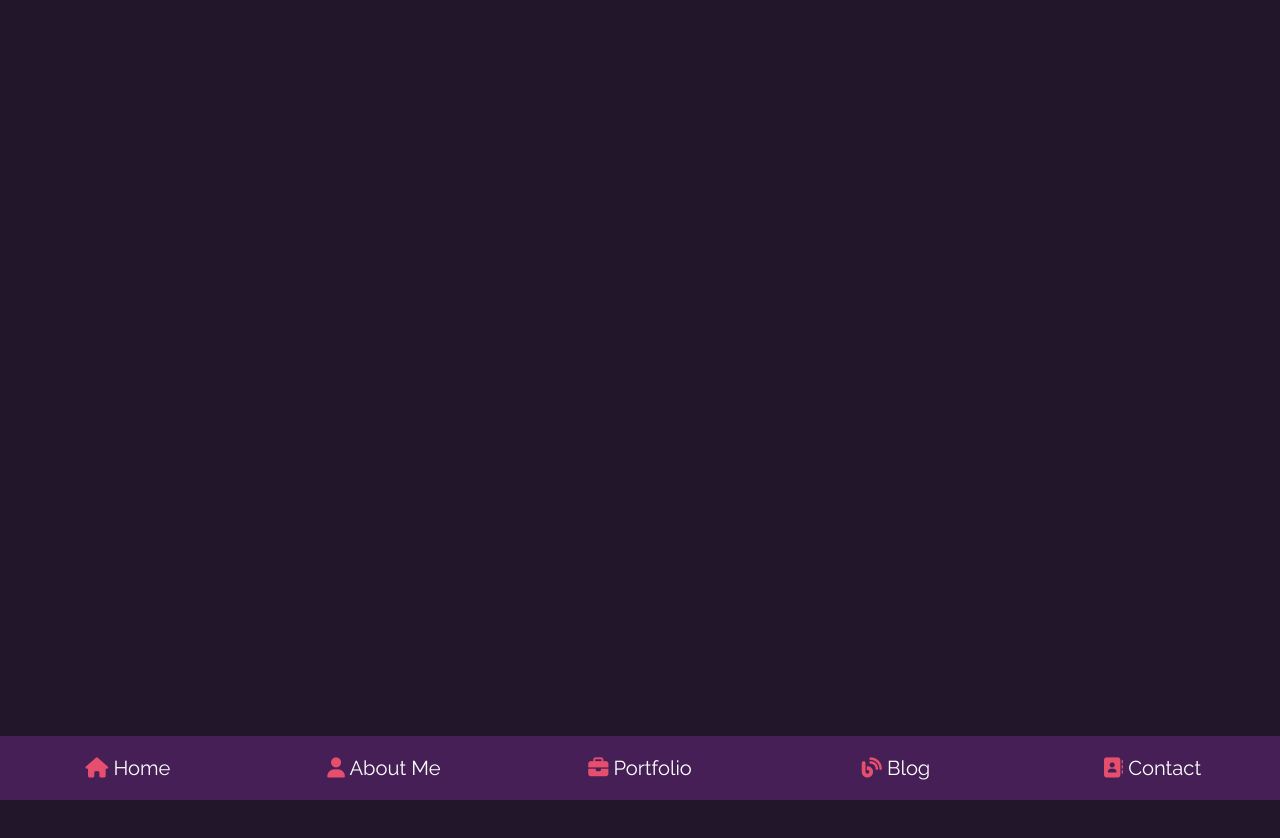
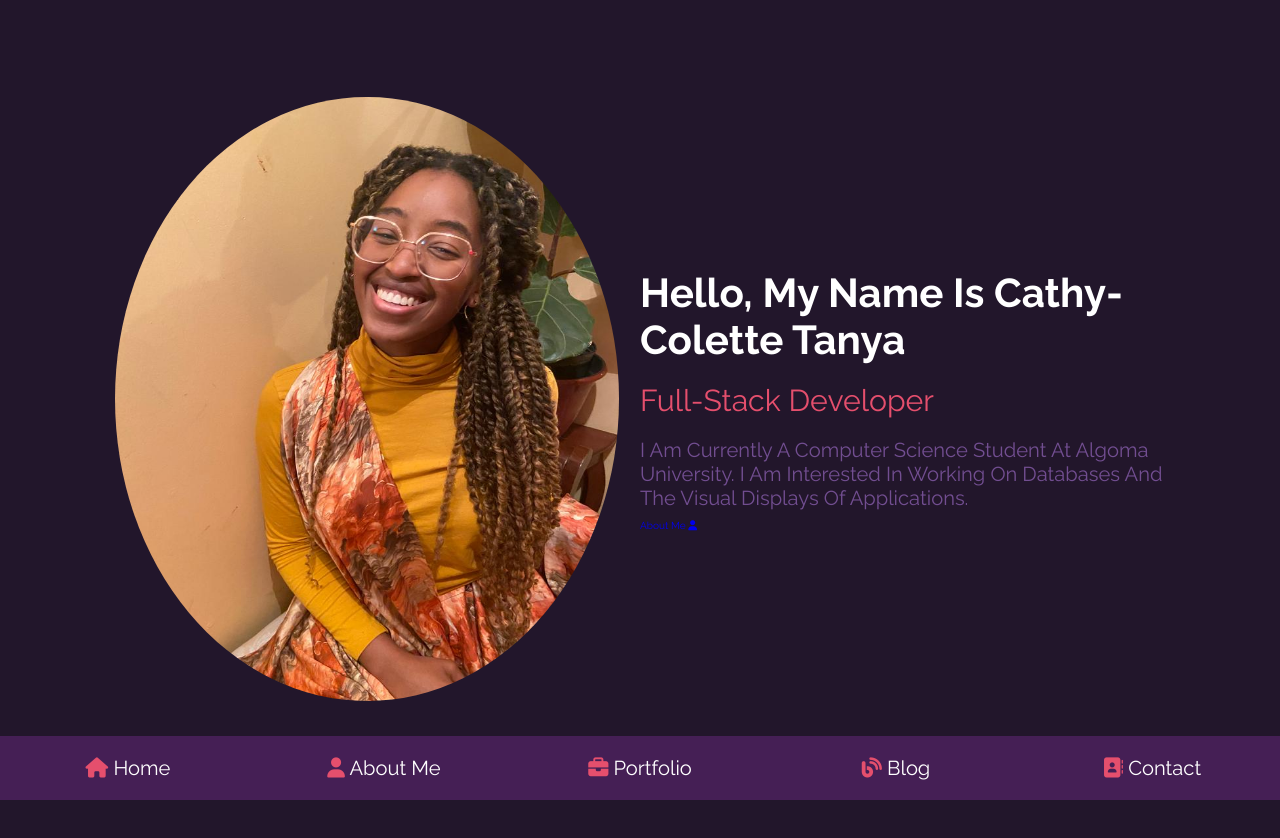
Before and after one commit to cathytanya/cathytanyaportfolio, a plain HTML site: page index.html in a window 1280 px wide. Before the commit the page ends 800 px from the top, so only its background shows below. Drawn offline with Linux system fonts and the light colour scheme.

Commit message:
add and editing text on the main page

```diff
--- a/index.html
+++ b/index.html
@@ -16,5 +16,23 @@
         <a href="blog.html"> <i class="fas fa-blog"></i> <span>Blog</span> </a>
         <a href="contact.html"> <i class="fas fa-address-book"></i> <span>Contact</span> </a>
     </nav>
+
+    <section class="home">
+        <div class="image">
+            <img src="images/image1(myface).jpg" alt="a photo of the developer in blond braids">
+        </div>
+
+        <div class="content">
+            <h3>Hello, My name is Cathy-Colette Tanya</h3>
+            <span>Full-Stack Developer</span>
+            <p>
+                I am currently a Computer Science student at Algoma University.
+                I am interested in working on databases and the visual displays of applications.
+            </p>
+            <a href="#" class="btn">About Me <i class="fas fa-user"></i></a>
+
+        </div>
+
+    </section>
 </body>
 </html>
--- a/styles.css
+++ b/styles.css
@@ -64,12 +64,52 @@ body{
     color: white;
 }
 
+section{
+    padding: 5rem 9%;
+}
+
+.home{
+    display: flex;
+    align-items: center;
+    flex-wrap: wrap;
+    min-height: calc(100vh);
+}
+.home .image{
+    flex: 1 1 42rem;
+}
+.home .image img{
+    height:60rem;
+    width:50rem;
+    border-radius: 70% ;
+}
+.home .content{
+    flex: 1 1 42rem;
+}
+.home .content h3{
+    color: white;
+    font-size: 4rem;
+    padding-bottom: 1rem;
+}
+.home .content span{
+    color: var(--blush);
+    font-size: 3rem;
+    padding: 1rem 0;
+    display: block;
+}
+.home .content p{
+    color: var(--lightpurple);
+    font-size: 2rem;
+    padding: 1rem 0;
+}
 
 
 
 @media(max-width:1200px){
     html{
         font-size: 55%;
+    }
+    section{
+        padding: 3rem 2rem;
     }
 }
 
```
Also changed, not shown: images/image1(myface).jpg (added), images/image1(myface).png (deleted).
